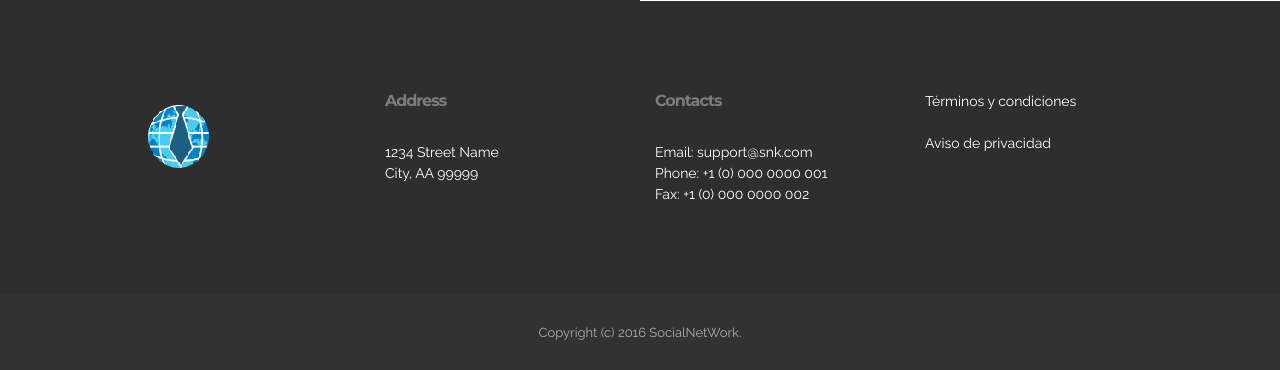
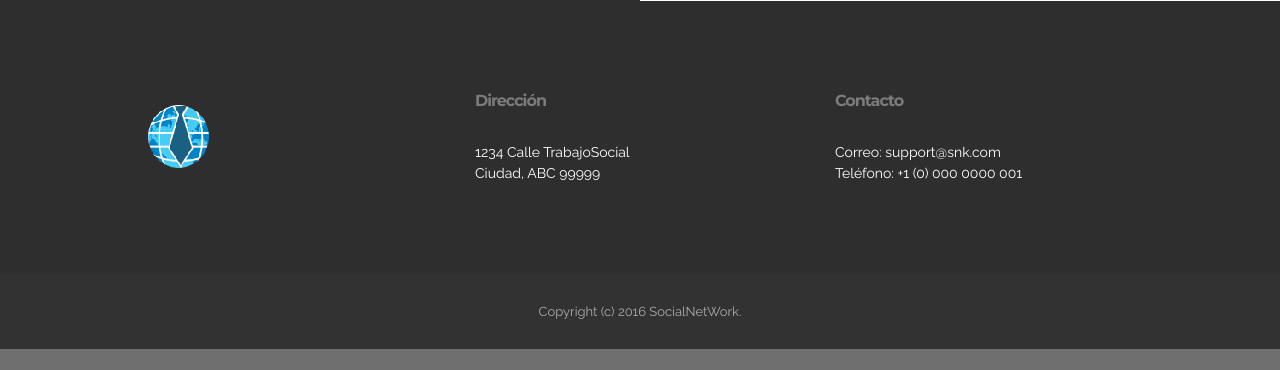
Before and after one commit to luisRodriguez1483/prueba, a PHP site: page /SocialNetWorkV4/ in a window 1280 px wide. Shown: the part 1447-1817 px from the top of the page. After the commit the page ends 1796 px from the top, so only its background shows below. Run offline with PHP 8.4, Linux system fonts and the light colour scheme.

Commit message:
un tipo gif que despues le doy uso, panel de control de empresa iniciado para nueva vacante aun no funciona y separe footer

```diff
--- /dev/null
+++ b/assets/loader/style.css
@@ -0,0 +1,20 @@
+.loader {
+  border: 16px solid #f3f3f3;
+  border-radius: 50%;
+  border-top: 16px solid blue;
+  border-bottom: 16px solid blue;
+  width: 120px;
+  height: 120px;
+  -webkit-animation: spin 2s linear infinite;
+  animation: spin 2s linear infinite;
+}
+
+@-webkit-keyframes spin {
+  0% { -webkit-transform: rotate(0deg); }
+  100% { -webkit-transform: rotate(360deg); }
+}
+
+@keyframes spin {
+  0% { transform: rotate(0deg); }
+  100% { transform: rotate(360deg); }
+}
--- a/view/index/index.php
+++ b/view/index/index.php
@@ -141,32 +141,9 @@
     </div>
 </section>
 
-<section class="mbr-section mbr-section-md-padding mbr-footer footer1" id="index-contacts1-0" style="background-color: rgb(46, 46, 46); padding-top: 90px; padding-bottom: 90px;">
 
-    <div class="container">
-        <div class="row">
-            <div class="mbr-footer-content col-xs-12 col-md-3">
-                <div><img src="assets/images/sn-128x91-85.png"></div>
-            </div>
-            <div class="mbr-footer-content col-xs-12 col-md-3">
-                <p><strong>Address</strong><br>
-1234 Street Name<br>
-City, AA 99999</p>
-            </div>
-            <div class="mbr-footer-content col-xs-12 col-md-3">
-                <p><strong>Contacts</strong><br>
-Email: support@snk.com<br>
-Phone: +1 (0) 000 0000 001<br>
-Fax: +1 (0) 000 0000 002</p>
-            </div>
-            <div class="mbr-footer-content col-xs-12 col-md-3">
-                <p>Términos y condiciones<br><br>Aviso de privacidad</p>
-            </div>
-
-        </div>
-    </div>
-</section>
 <?php
+include("view/overAll/indexFooter.php");
 include ('view/overAll/footer.php');
 ?>
 </body>
--- a/view/overAll/header.php
+++ b/view/overAll/header.php
@@ -6,9 +6,9 @@
   <link rel="shortcut icon" href="../assets/images/sn-179x128-1.png" type="image/x-icon">
   <meta name="description" content="">
   <script type="text/javascript" src="view/libs/js/jquery.js"></script>
-  <link rel="stylesheet" href="https://fonts.googleapis.com/css?family=Lora:400,700,400italic,700italic&amp;subset=latin">
+  <!--<link rel="stylesheet" href="https://fonts.googleapis.com/css?family=Lora:400,700,400italic,700italic&amp;subset=latin">
   <link rel="stylesheet" href="https://fonts.googleapis.com/css?family=Montserrat:400,700">
-  <link rel="stylesheet" href="https://fonts.googleapis.com/css?family=Raleway:400,100,200,300,500,600,700,800,900">
+  <link rel="stylesheet" href="https://fonts.googleapis.com/css?family=Raleway:400,100,200,300,500,600,700,800,900">--->
   <link rel="stylesheet" href="assets/et-line-font-plugin/style.css">
   <link rel="stylesheet" href="assets/bootstrap-material-design-font/css/material.css">
   <link rel="stylesheet" href="assets/tether/tether.min.css">
@@ -18,6 +18,7 @@
   <link rel="stylesheet" href="assets/dropdown/css/style.css">
   <link rel="stylesheet" href="assets/theme/css/style.css">
   <link rel="stylesheet" href="assets/mobirise/css/mbr-additional.css" type="text/css">
+  <link rel="stylesheet" href="assets/loader/style.css">
 
   <script type="text/javascript" src="view/libs/js/jquery.js"></script>
   <script type="text/javascript" src="core/controller/userSignUpController.js"></script>
--- /dev/null
+++ b/view/overAll/indexFooter.php
@@ -0,0 +1,20 @@
+<section class="mbr-section mbr-section-md-padding mbr-footer footer1" id="index-contacts1-0" style="background-color: rgb(46, 46, 46); padding-top: 90px; padding-bottom: 90px;">
+
+    <div class="container">
+        <div class="row">
+            <div class="mbr-footer-content col-xs-12 col-md-4">
+                <div><img src="assets/images/sn-128x91-85.png"></div>
+            </div>
+            <div class="mbr-footer-content col-xs-12 col-md-4">
+                <p><strong>Dirección</strong>
+                    <br> 1234 Calle TrabajoSocial
+                    <br> Ciudad, ABC 99999</p>
+            </div>
+            <div class="mbr-footer-content col-xs-12 col-md-4">
+                <p><strong>Contacto</strong>
+                    <br> Correo: support@snk.com
+                    <br> Teléfono: +1 (0) 000 0000 001</p>
+            </div>
+        </div>
+    </div>
+</section>
```
Also changed, not shown: core/controller/loggedInController.js (+36 -28 lines), view/loggedIn.php (+30 -19 lines).
